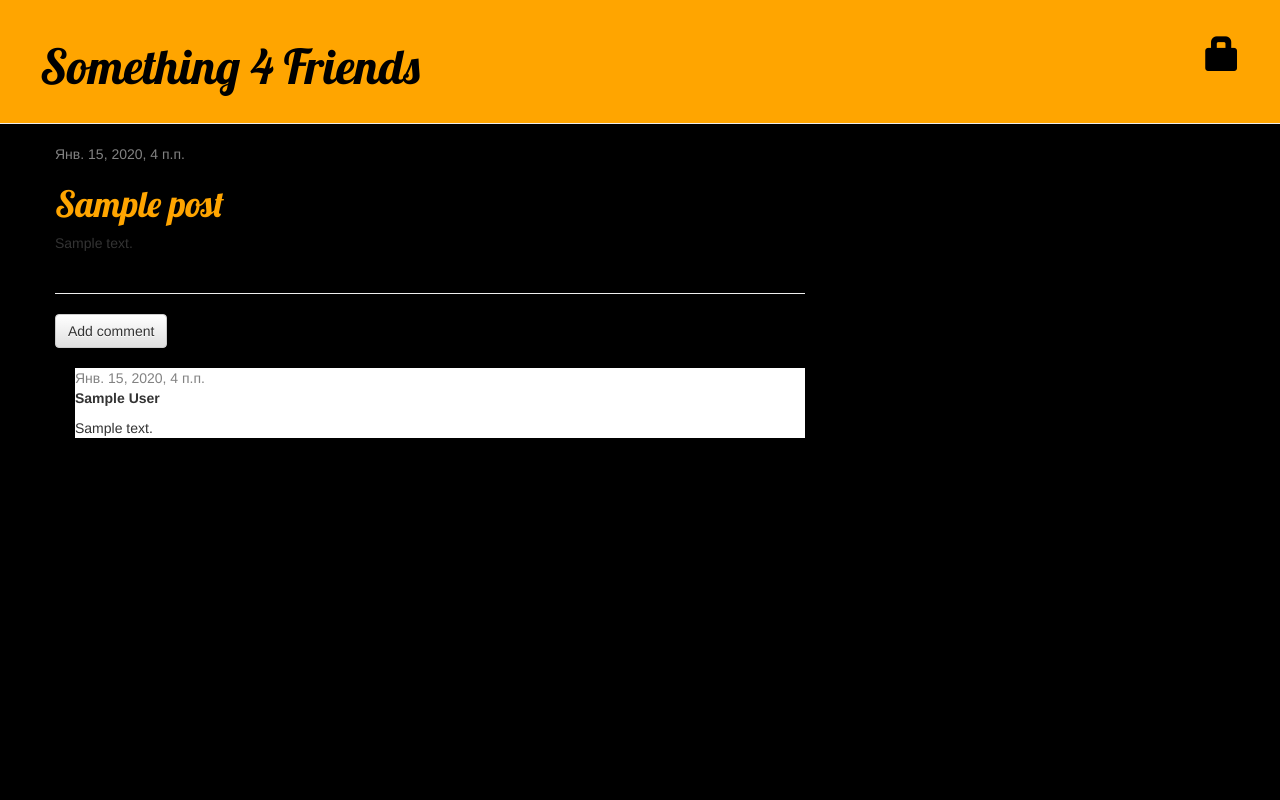
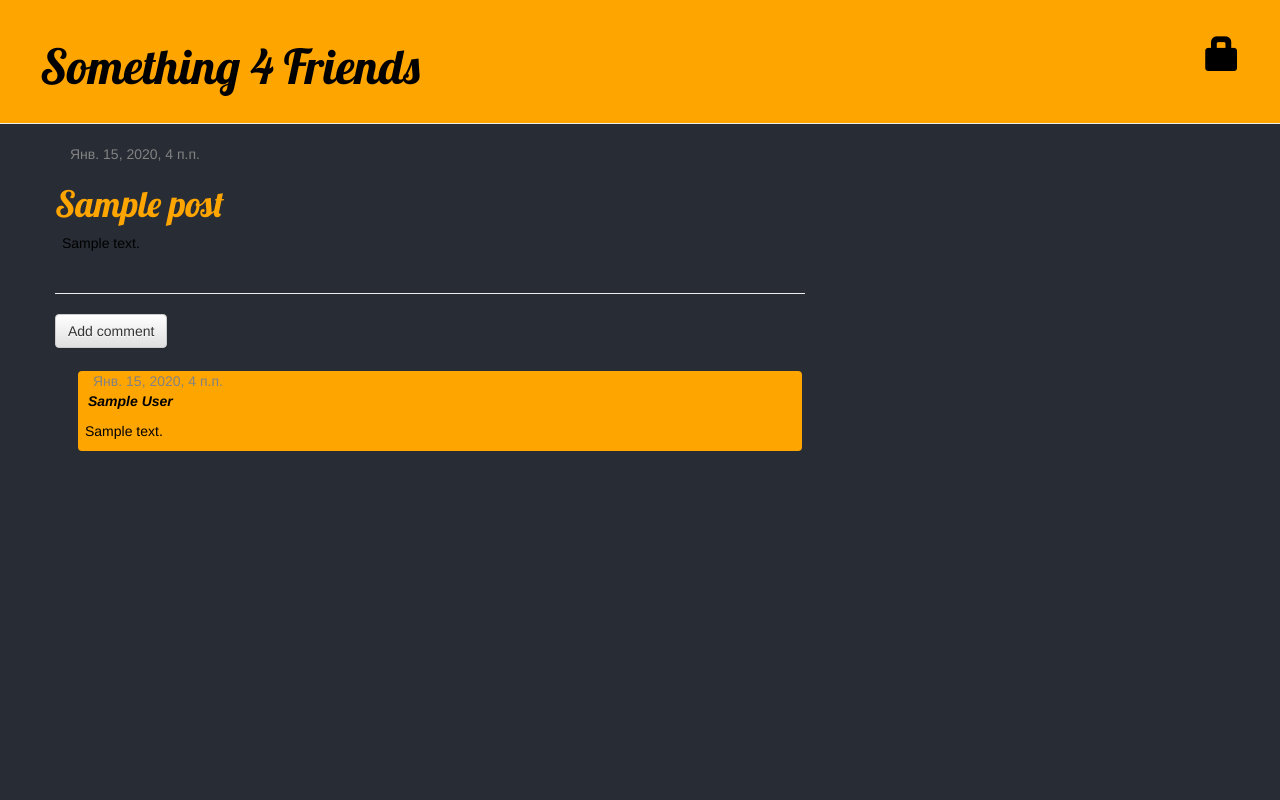
Before and after one commit to Vladimir16598/my-first-blog, a Django app: page /post/1/ in a window 1280 px wide. Run offline with Django 3.2, Linux system fonts and the light colour scheme; tables that the repository leaves empty hold one stand-in row (values such as "Sample post"); some libraries are stand-ins or nearby versions.

Commit message:
Some css changes

```diff
--- a/blog/static/css/blog.css
+++ b/blog/static/css/blog.css
@@ -4,7 +4,7 @@ h1 a {
 }
 body {
     padding-left: 0;
-background-color: black;
+background-color: rgb(40,44,52);
 }
 .page-header {
     background-color: orange;
@@ -30,6 +30,7 @@ h1, h2, h3, h4 {
 
 .date {
     color: #828282;
+    padding-left: 15px;
 
 }
 
@@ -70,5 +71,20 @@ h1, h2, h3, h4 {
 
 .comment {
     margin: 20px 0px 20px 20px;
-    background-color: white;
+    background-color: orange;
+    border-radius: 7px;
+    border: 3px solid rgb(40,44,52);
+
+
 }
+
+strong {
+  padding-left: 10px;
+  color: Black;
+  font-style: italic;
+}
+p {
+  padding-left: 7px;
+  color: Black;
+
+}
```
